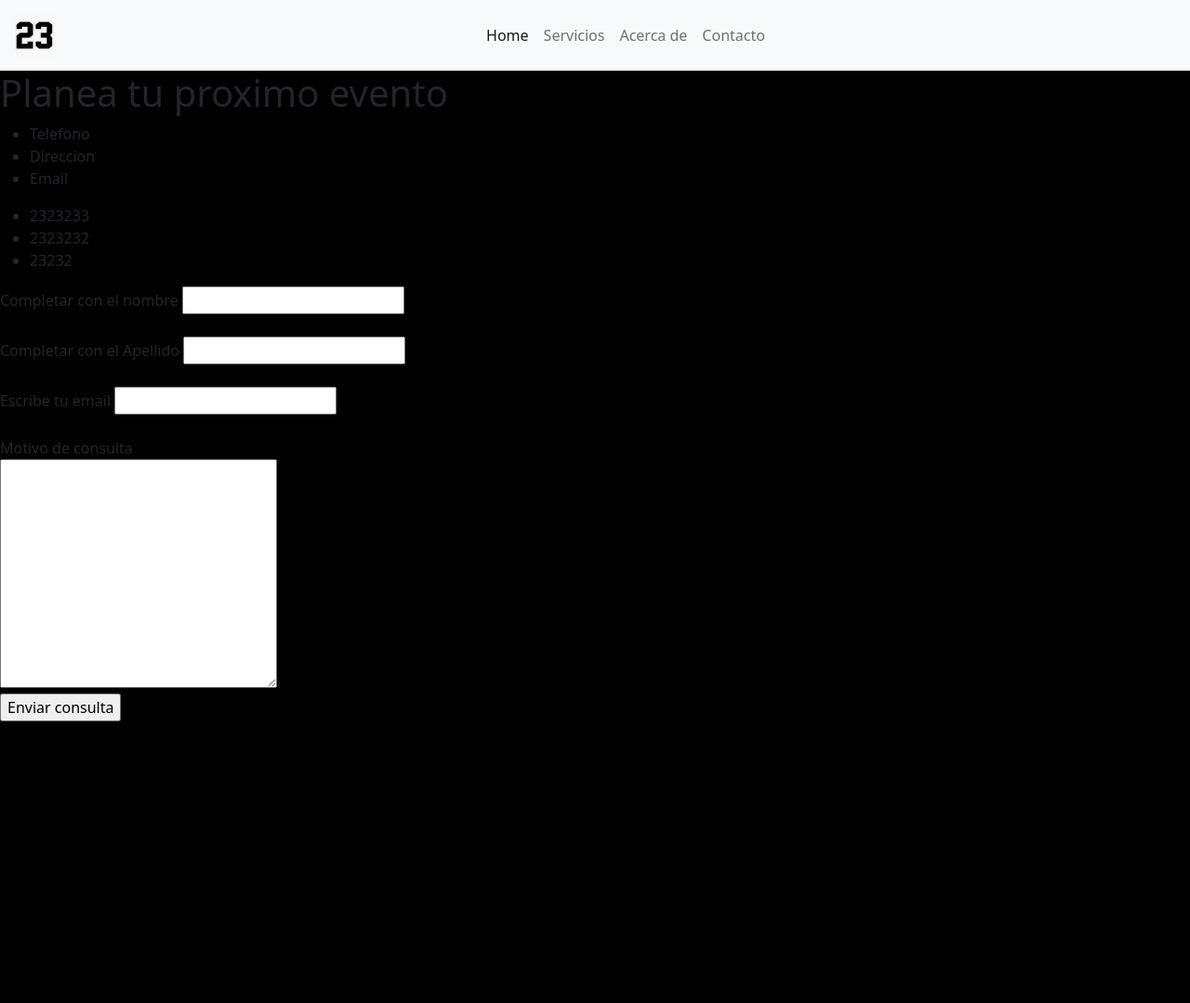
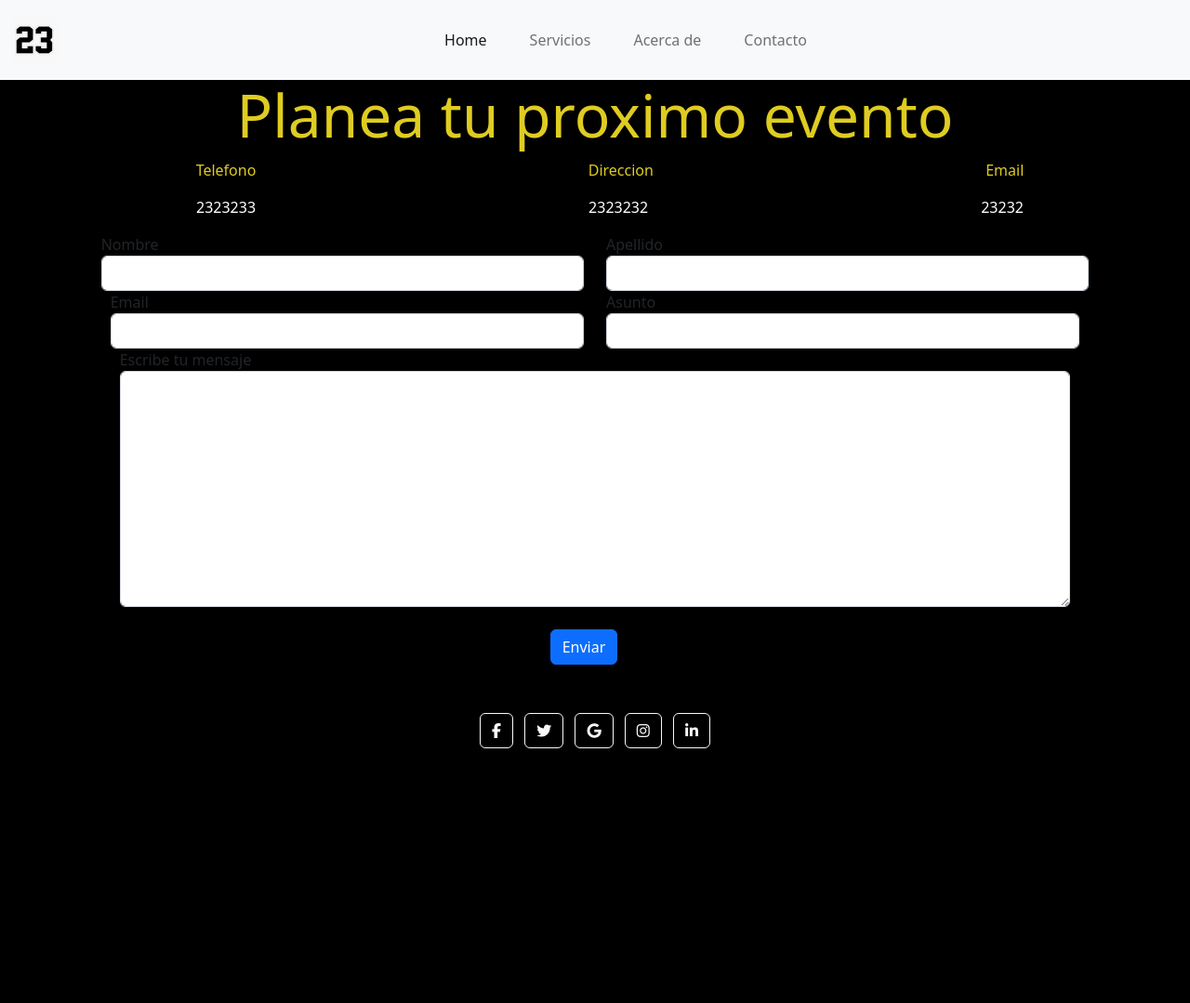
Before and after one commit to juanperojas23/Og23-Juanpedrorojasojeda, a website: page contacto.html in a window 1280 px wide. Shown: the whole page at 93% size. Before the commit the page ends 800 px from the top, so only its background shows below. Drawn offline with nearby package versions, Linux system fonts and the light colour scheme; files whose address does not match are found by name; a web font is replaced by a local one.

Commit message:
listo para mergue

```diff
--- a/contacto.html
+++ b/contacto.html
@@ -13,6 +13,7 @@
     <link rel="preconnect" href="https://fonts.googleapis.com">
     <link rel="preconnect" href="https://fonts.gstatic.com" crossorigin>
     <link href="https://fonts.googleapis.com/css2?family=Koulen&display=swap" rel="stylesheet">
+    <script src="https://kit.fontawesome.com/59ee472669.js" crossorigin="anonymous"></script>
     <title>Og23 Contacto</title>
 </head>
 
@@ -46,8 +47,8 @@
         </nav>
 
     </header>
-    <main>
-         <section>
+    <main class="mainContacto">
+         <section class="tituloContacto">
         <h1>Planea tu proximo evento</h1>
         </section>
         <section class="dato1">
@@ -64,32 +65,62 @@
                 <li>23232</li>
             </ul>
         </section>
-        <section class="formulario">
-            <form action="#">
-                <fieldset>
-                    <div>
-                        <label for="nombre">Completar con el nombre</label>
-                        <input type="text" name="nombre">
-                    </div><br>
-                    <div>
-                        <label for="apellido">Completar con el Apellido</label>
-                        <input type="text" name="apellido">
-                    </div><br>
-                    <div>
-                        <label for="Email">Escribe tu email</label>
-                        <input type="email" name="email" required>
-                    </div><br>
-                    <div>
-                        <label for="consulta">Motivo de consulta</label><br>
-                        <textarea name="consulta" id="" cols="30" rows="10"></textarea>
+       <form>
+        <div class="row justify-content-center">
+            <div class="col-5 ">
+                <label for="name">Nombre</label>
+                <input type="text" id="name" class="form-control"  name="name">
+            </div>
+            <div class="col-5">
+                <label for="lastname">Apellido</label>
+                <input type="text" id="lastname" class="form-control"  name="name">
+            </div>
+         <div class="row justify-content-center">
+            <div class="col-5">
+                <label for="email">Email</label>
+                <input type="email" id="email" class="form-control"  name="email">
+            </div>
+            <div class="col-5">
+                <label for="asunto">Asunto</label>
+                <input type="text" id="asunto" class="form-control"  name="asunto">
+            </div>
+            <div class="row justify-content-center">
+            <div class="col-10 mb-4">
+                <label for="mensaje">Escribe tu mensaje</label>
+                <textarea  class="form-control" name="mensaje" id="mensaje" cols="30" rows="10"></textarea>
+            </div>
+            </div>
 
+            <div class="container-fluid h-100">
+                <div class="row w-100 align-items-center">
+                    <div class="col text-center">
+                        <button type="submit" class="btn btn-primary regular-button">Enviar</button>
                     </div>
-                    <div>
-                        <input type="submit" value="Enviar consulta">
-                    </div>
-                </fieldset>
-            </form>
+                </div>
+
+         </div>
+        </div>
+       </form>
         </section>
+        <footer>
+            <section class="mb-4 text-center m-5">
+
+                <a class="btn btn-outline-light btn-floating m-1" href="#!" role="button"><i class="fab fa-facebook-f"></i></a>
+
+
+                <a class="btn btn-outline-light btn-floating m-1" href="#!" role="button"><i class="fab fa-twitter"></i></a>
+
+
+                <a class="btn btn-outline-light btn-floating m-1" href="#!" role="button"><i class="fab fa-google"></i></a>
+
+
+                <a class="btn btn-outline-light btn-floating m-1" href="#!" role="button"><i class="fab fa-instagram"></i></a>
+
+
+                <a class="btn btn-outline-light btn-floating m-1" href="#!" role="button"><i class="fab fa-linkedin-in"></i></a>
+
+              </section>
+        </footer>
     </main>
     <script src="https://cdn.jsdelivr.net/npm/bootstrap@5.2.0-beta1/dist/js/bootstrap.bundle.min.js"
     integrity="sha384-pprn3073KE6tl6bjs2QrFaJGz5/SUsLqktiwsUTF55Jfv3qYSDhgCecCxMW52nD2"
--- a/scss/_header.scss
+++ b/scss/_header.scss
@@ -2,7 +2,7 @@ header {
     nav {
         ul {
             li {
-                padding: 10px;
+                padding: 15px;
             }
         }
 
--- a/scss/estilo.scss
+++ b/scss/estilo.scss
@@ -1,60 +1,56 @@
 @import url('https://fonts.googleapis.com/css2?family=Anton&family=Koulen&family=Roboto+Flex:wght@100&display=swap');
 @import url('https://fonts.googleapis.com/css2?family=Anton&family=Koulen&family=Oswald&family=Roboto+Flex:opsz,wght@8..144,100&display=swap');
-@import url(header.scss);
+@import url(_header.scss);
 $colorText: rgb(223, 204, 33);
+
 @mixin fonts {
     font-family: 'Oswald', sans-serif;
     color: $colorText;
 }
-footer{
-    background-color: beige;
+
+@mixin lists {
+    list-style-type: none;
+    display: flex;
+    text-align: center;
+    justify-content: space-around;
+
+    * {
+        margin: 0;
+        padding: 0;
+        box-sizing: border-box;
+    }
 }
 
-body {
-    background-color: black;
+header {
+    nav {
+        ul {
+            li {
+                padding: 15px;
+            }
+        }
+
+
+    }
+}
+.presentacion{
+    margin: 20px;
+
+    color: white;
+}
+body{
+    background-color: black
 
 }
 
+.tituloVideo{
+    display: flex;
+    justify-content: center;
 
-
-
-.titulo {
-    position: absolute;
-    top: 50%;
-    left: 50%;
-    transform: translate(-50%, -50%);
-
-    h1 {
-        font-family: 'Anton', sans-serif;
-        color: $colorText;
-        line-height: 1.5em;
-        text-align: center;
-        font-size: 6rem;
-    }
-
-    ul {
-        list-style-type: none;
-
-        li {
-            display: flex;
-                justify-content: center;
-                text-align: center;
-
-            a {
-                text-decoration: none;
-                color: black;
-                background: $colorText;
-                padding: 10px;
-
-
-
-
-            }
-        }
-    }
 }
-
-
+.video{
+    display: flex;
+    justify-content: center;
+}
 .tituloServicios {
     h1 {
         @include fonts;
@@ -64,3 +60,30 @@ body {
         margin: 50px;
     }
 }
+
+
+
+.tituloContacto {
+    h1 {
+        color: $colorText;
+        display: flex;
+        text-align: center;
+        justify-content: center;
+        font-size: 4rem;
+    }
+}
+
+.dato1 {
+    ul {
+        color: $colorText;
+        @include lists;
+    }
+
+}
+
+.dato2 {
+    ul {
+        color: white;
+        @include lists
+    }
+}
```
Also changed, not shown: acercade.html (+17 -0 lines), index.html (+59 -7 lines), servicios.html (+18 -1 lines), css/estilo.css, fotos/fiesta.jpg (added).
